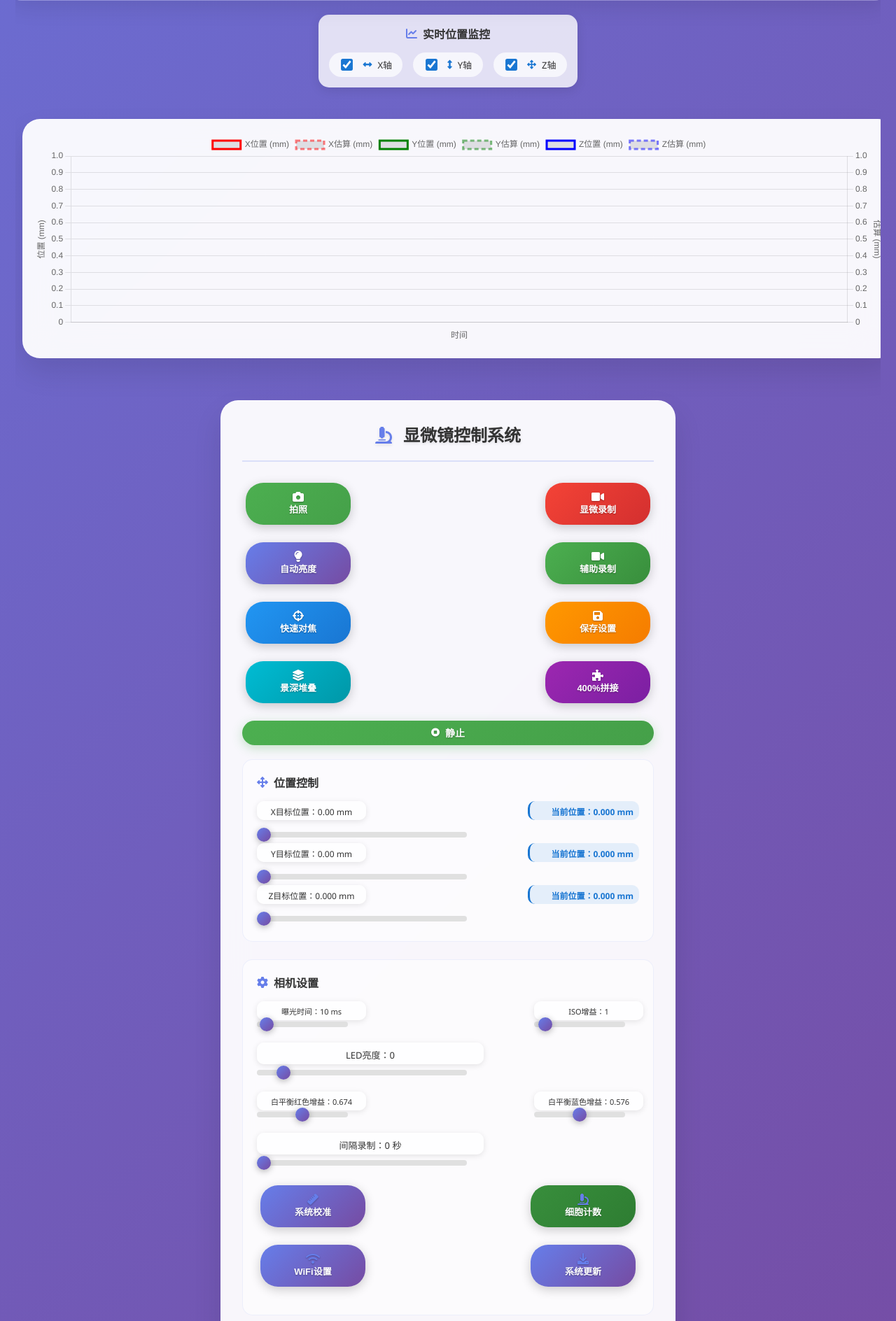
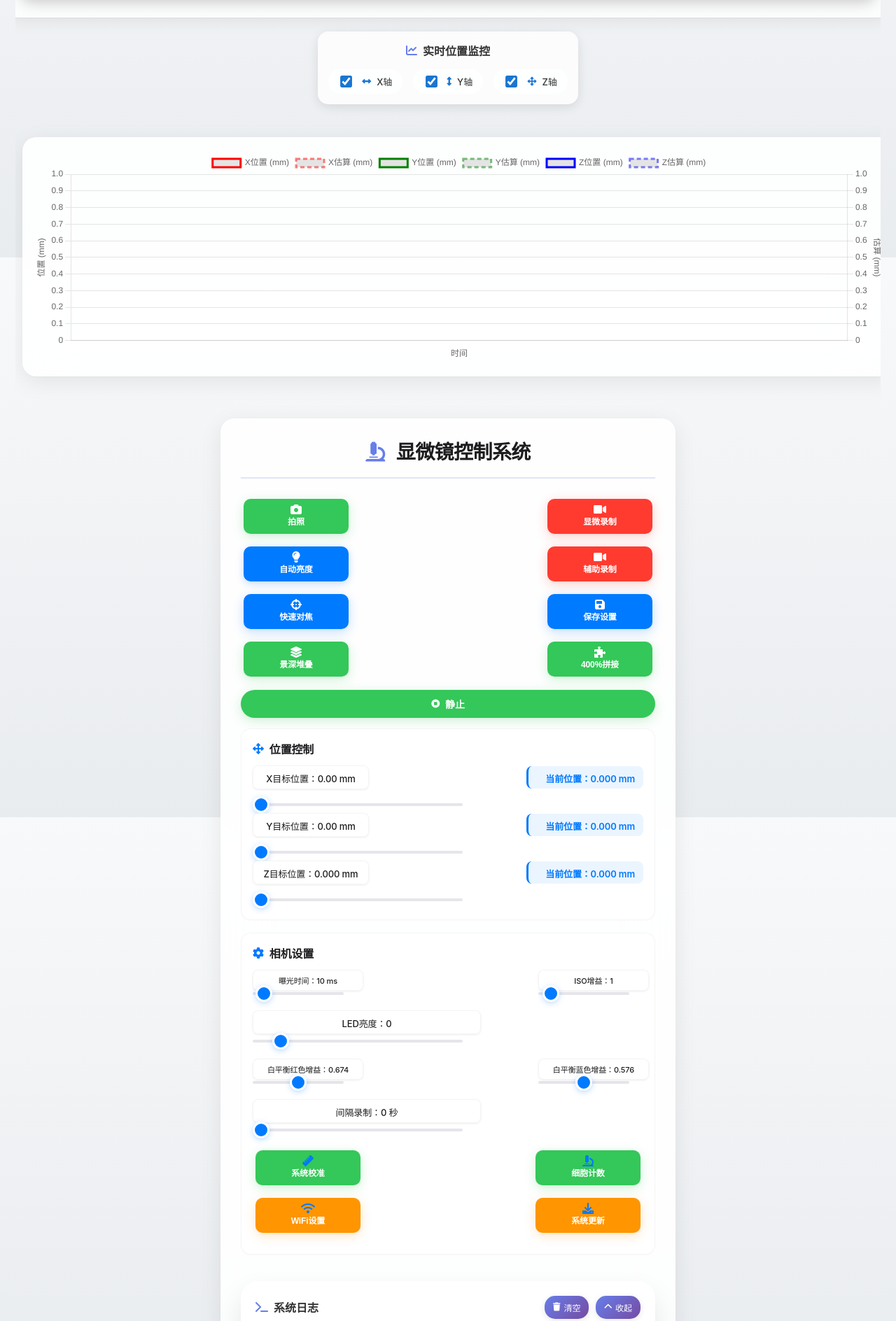
Before and after one commit to ctouchair/microscopy, a Flask app: page / in a window 1280 px wide. Shown: the part 2032-3920 px from the top of the page at 70% size. Run offline with Flask 2, Linux system fonts and the light colour scheme; parts of the project's set-up code (start-up, migrations or seed data) failed here and were passed over; some libraries are stand-ins or nearby versions.

Commit message:
normal update

```diff
--- a/static/css/style.css
+++ b/static/css/style.css
@@ -1,5 +1,5 @@
 html, body {
-    font-family: 'Segoe UI', Tahoma, Geneva, Verdana, sans-serif;
+    font-family: -apple-system, BlinkMacSystemFont, 'SF Pro Display', 'Helvetica Neue', Helvetica, Arial, sans-serif;
     display: flex;
     justify-content: center;
     align-items: center;
@@ -7,8 +7,10 @@ html, body {
     margin: 0;
     padding: 0;
     overflow-y: auto;
-    background: linear-gradient(135deg, #667eea 0%, #764ba2 100%);
+    background: linear-gradient(180deg, #f8f9fa 0%, #e9ecef 100%);
+    background-attachment: fixed;
     min-height: 100vh;
+    color: #1d1d1f;
 }
 
 .container {
@@ -115,53 +178,53 @@ html, body {
     margin-left: 30px;
     margin-top: 0;
     box-sizing: border-box;
-    background: rgba(255, 255, 255, 0.95);
-    backdrop-filter: blur(20px);
-    border-radius: 25px;
-    box-shadow: 0 20px 40px rgba(0, 0, 0, 0.1);
-    padding: 30px 30px 25px 30px;
-    transition: all 0.3s ease;
-    border: 1px solid rgba(255, 255, 255, 0.3);
+    background: rgba(255, 255, 255, 0.9);
+    backdrop-filter: blur(30px);
+    border-radius: 20px;
+    box-shadow: 0 8px 32px rgba(0, 0, 0, 0.08), 0 1px 3px rgba(0, 0, 0, 0.04);
+    padding: 32px 28px 28px 28px;
+    transition: all 0.3s cubic-bezier(0.25, 0.46, 0.45, 0.94);
+    border: 1px solid rgba(255, 255, 255, 0.4);
     display: flex;
     flex-direction: column;
 }
 
 .controls:hover {
-    box-shadow: 0 25px 50px rgba(0, 0, 0, 0.15);
-    transform: translateY(-5px);
+    box-shadow: 0 12px 40px rgba(0, 0, 0, 0.12), 0 2px 6px rgba(0, 0, 0, 0.06);
+    transform: translateY(-2px);
 }
 
 .button-row {
     display: flex;
     justify-content: space-between;
     width: 100%;
-    margin-bottom: 15px;
+    margin-bottom: 10px;
     box-sizing: border-box;
 }
 
 .btn {
-    background: linear-gradient(135deg, #667eea 0%, #764ba2 100%);
-    padding: 12px 15px;
-    margin: 5px;
+    background: #007AFF;
+    padding: 6px 12px;
+    margin: 4px;
     cursor: pointer;
     width: 150px;
-    height: 60px;
-    border-radius: 25px;
+    height: 50px;
+    border-radius: 10px;
     flex-direction: row;
     border: none;
-    font-size: 13px;
+    font-size: 12px;
     font-weight: 600;
-    transition: all 0.3s ease;
-    box-shadow: 0 4px 15px rgba(0, 0, 0, 0.2);
+    transition: all 0.3s cubic-bezier(0.25, 0.46, 0.45, 0.94);
+    box-shadow: 0 3px 12px rgba(0, 122, 255, 0.24), 0 1px 3px rgba(0, 0, 0, 0.04);
     color: white;
-    text-shadow: 0 1px 2px rgba(0, 0, 0, 0.3);
     position: relative;
     overflow: hidden;
     display: flex;
     flex-direction: column;
     align-items: center;
     justify-content: center;
-    line-height: 1.2;
+    line-height: 1.3;
+    letter-spacing: -0.01em;
 }
 
 .btn i {
@@ -189,46 +252,33 @@ html, body {
     left: 100%;
 }
 
-/* 拍照按钮 - 绿色系 */
-#capture {
-    background: linear-gradient(135deg, #4CAF50 0%, #45a049 100%);
-}
-
-#capture:hover {
-    background: linear-gradient(135deg, #45a049 0%, #388e3c 100%);
-    transform: translateY(-3px);
-    box-shadow: 0 8px 25px rgba(76, 175, 80, 0.4);
-}
-
-/* 录制按钮 - 红色系 */
-#recordBtn {
-    background: linear-gradient(135deg, #f44336 0%, #d32f2f 100%);
-}
-
-#recordBtn:hover {
-    background: linear-gradient(135deg, #d32f2f 0%, #b71c1c 100%);
-    transform: translateY(-3px);
-    box-shadow: 0 8px 25px rgba(244, 67, 54, 0.4);
-}
-
-#recordBtn.recording {
-    background: linear-gradient(135deg, #ff9800 0%, #f57c00 100%);
-    animation: pulse 2s infinite;
-}
-
-/* 辅助摄像头录制按钮 - 绿色系 */
-#recordCam1Btn {
-    background: linear-gradient(135deg, #4CAF50 0%, #388E3C 100%);
-}
-
-#recordCam1Btn:hover {
-    background: linear-gradient(135deg, #388E3C 0%, #2E7D32 100%);
-    transform: translateY(-3px);
-    box-shadow: 0 8px 25px rgba(76, 175, 80, 0.4);
-}
-
-#recordCam1Btn.recording {
-    background: linear-gradient(135deg, #ff9800 0%, #f57c00 100%);
+/* 绿色 - 拍照和图像处理类按钮 */
+#capture, #captureCam1Btn, #stitch_images, #focus_stack, #cell_count, #calibrate {
+    background: #34C759;
+    box-shadow: 0 4px 16px rgba(52, 199, 89, 0.24), 0 1px 3px rgba(0, 0, 0, 0.04);
+}
+
+#capture:hover, #captureCam1Btn:hover, #stitch_images:hover, #focus_stack:hover, #cell_count:hover, #calibrate:hover {
+    background: #30D158;
+    transform: translateY(-1px);
+    box-shadow: 0 8px 24px rgba(52, 199, 89, 0.32), 0 2px 6px rgba(0, 0, 0, 0.06);
+}
+
+/* 红色 - 录制类按钮 */
+#recordBtn, #recordCam1Btn {
+    background: #FF3B30;
+    box-shadow: 0 4px 16px rgba(255, 59, 48, 0.24), 0 1px 3px rgba(0, 0, 0, 0.04);
+}
+
+#recordBtn:hover, #recordCam1Btn:hover {
+    background: #FF453A;
+    transform: translateY(-1px);
+    box-shadow: 0 8px 24px rgba(255, 59, 48, 0.32), 0 2px 6px rgba(0, 0, 0, 0.06);
+}
+
+#recordBtn.recording, #recordCam1Btn.recording {
+    background: #FF9500;
+    box-shadow: 0 4px 16px rgba(255, 149, 0, 0.24), 0 1px 3px rgba(0, 0, 0, 0.04);
     animation: pulse 2s infinite;
 }
 
@@ -370,115 +420,53 @@ html, body {
 
 
 
-/* 快速对焦按钮 - 蓝色系 */
-#fast_focus {
-    background: linear-gradient(135deg, #2196F3 0%, #1976D2 100%);
-}
-
-#fast_focus:hover {
-    background: linear-gradient(135deg, #1976D2 0%, #1565C0 100%);
-    transform: translateY(-3px);
-    box-shadow: 0 8px 25px rgba(33, 150, 243, 0.4);
-}
-
-/* 保存设置按钮 - 橙色系 */
-#save_config {
-    background: linear-gradient(135deg, #FF9800 0%, #F57C00 100%);
-}
-
-#save_config:hover {
-    background: linear-gradient(135deg, #F57C00 0%, #E65100 100%);
-    transform: translateY(-3px);
-    box-shadow: 0 8px 25px rgba(255, 152, 0, 0.4);
-}
-
-/* 图像拼接按钮 - 紫色系 */
-#stitch_images {
-    background: linear-gradient(135deg, #9c27b0 0%, #7b1fa2 100%);
-}
-
-#stitch_images:hover {
-    background: linear-gradient(135deg, #7b1fa2 0%, #6a1b9a 100%);
-    transform: translateY(-3px);
-    box-shadow: 0 8px 25px rgba(156, 39, 176, 0.4);
-}
-
-#stitch_images:disabled {
-    background: linear-gradient(135deg, #9e9e9e 0%, #757575 100%);
-    color: #e0e0e0;
+/* 蓝色 - 控制和设置类按钮 */
+#fast_focus, #save_config, #autoBrightnessBtn0, #autoBrightnessBtn1 {
+    background: #007AFF;
+    box-shadow: 0 4px 16px rgba(0, 122, 255, 0.24), 0 1px 3px rgba(0, 0, 0, 0.04);
+}
+
+#fast_focus:hover, #save_config:hover, #autoBrightnessBtn0:hover, #autoBrightnessBtn1:hover {
+    background: #0984FF;
+    transform: translateY(-1px);
+    box-shadow: 0 8px 24px rgba(0, 122, 255, 0.32), 0 2px 6px rgba(0, 0, 0, 0.06);
+}
+
+/* 自动亮度按钮特殊处理 - 保持蓝色但文字颜色调整 */
+#autoBrightnessBtn0 {
+    color: white;
+}
+
+/* 绿色按钮的禁用状态 */
+#stitch_images:disabled, #focus_stack:disabled, #cell_count:disabled {
+    background: #8E8E93;
+    color: rgba(255, 255, 255, 0.6);
     cursor: not-allowed;
     transform: none;
-}
-
-#stitch_images:disabled:hover {
-    background: linear-gradient(135deg, #9e9e9e 0%, #757575 100%);
+    box-shadow: 0 2px 8px rgba(142, 142, 147, 0.16), 0 1px 2px rgba(0, 0, 0, 0.04);
+}
+
+#stitch_images:disabled:hover, #focus_stack:disabled:hover, #cell_count:disabled:hover {
+    background: #8E8E93;
     transform: none;
-    box-shadow: 0 4px 15px rgba(0, 0, 0, 0.2);
-}
-
-/* 景深堆叠按钮 - 青色系 */
-#focus_stack {
-    background: linear-gradient(135deg, #00bcd4 0%, #0097a7 100%);
-}
-
-#focus_stack:hover {
-    background: linear-gradient(135deg, #0097a7 0%, #00838f 100%);
-    transform: translateY(-3px);
-    box-shadow: 0 8px 25px rgba(0, 188, 212, 0.4);
-}
-
-#focus_stack:disabled {
-    background: linear-gradient(135deg, #9e9e9e 0%, #757575 100%);
-    color: #e0e0e0;
-    cursor: not-allowed;
-    transform: none;
-}
-
-#focus_stack:disabled:hover {
-    background: linear-gradient(135deg, #9e9e9e 0%, #757575 100%);
-    transform: none;
-    box-shadow: 0 4px 15px rgba(0, 0, 0, 0.2);
-}
-
-/* 细胞计数按钮 - 深绿色系 */
-#cell_count {
-    background: linear-gradient(135deg, #388e3c 0%, #2e7d32 100%);
-}
-
-#cell_count:hover {
-    background: linear-gradient(135deg, #2e7d32 0%, #1b5e20 100%);
-    transform: translateY(-3px);
-    box-shadow: 0 8px 25px rgba(56, 142, 60, 0.4);
-}
-
-#cell_count:disabled {
-    background: linear-gradient(135deg, #9e9e9e 0%, #757575 100%);
-    color: #e0e0e0;
-    cursor: not-allowed;
-    transform: none;
-}
-
-#cell_count:disabled:hover {
-    background: linear-gradient(135deg, #9e9e9e 0%, #757575 100%);
-    transform: none;
-    box-shadow: 0 4px 15px rgba(0, 0, 0, 0.2);
+    box-shadow: 0 2px 8px rgba(142, 142, 147, 0.16), 0 1px 2px rgba(0, 0, 0, 0.04);
 }
 
 
 
 .btn:hover {
-    transform: translateY(-3px);
-    box-shadow: 0 8px 25px rgba(0, 0, 0, 0.3);
+    transform: translateY(-1px);
+    box-shadow: 0 8px 24px rgba(0, 122, 255, 0.32), 0 2px 6px rgba(0, 0, 0, 0.06);
 }
 
 .btn:active {
-    transform: translateY(-1px);
-    box-shadow: 0 4px 15px rgba(0, 0, 0, 0.2);
+    transform: translateY(0px);
+    box-shadow: 0 2px 8px rgba(0, 122, 255, 0.24), 0 1px 3px rgba(0, 0, 0, 0.04);
 }
 
 .btn:focus {
     outline: none;
-    box-shadow: 0 0 0 3px rgba(79, 195, 247, 0.5);
+    box-shadow: 0 0 0 4px rgba(0, 122, 255, 0.2);
 }
 
 /* 录制按钮的脉冲动画 */
@@ -515,13 +503,13 @@ html, body {
 
 input[type="range"] {
     padding: 0px;
-    margin: 8px 0px;
+    margin: 10px 0px;
     width: 300px;
-    height: 8px;
-    border-radius: 10px;
-    transition: all 0.3s ease;
+    height: 4px;
+    border-radius: 2px;
+    transition: all 0.3s cubic-bezier(0.25, 0.46, 0.45, 0.94);
     cursor: pointer;
-    background: linear-gradient(to right, #e0e0e0, #e0e0e0);
+    background: #E5E5EA;
     outline: none;
     -webkit-appearance: none;
 }
@@ -529,28 +517,29 @@ input[type="range"] {
 input[type="range"]::-webkit-slider-thumb {
     -webkit-appearance: none;
     appearance: none;
-    width: 20px;
-    height: 20px;
+    width: 24px;
+    height: 24px;
     border-radius: 50%;
-    background: linear-gradient(135deg, #667eea 0%, #764ba2 100%);
+    background: #007AFF;
     cursor: pointer;
-    box-shadow: 0 2px 10px rgba(0, 0, 0, 0.3);
-    transition: all 0.3s ease;
+    box-shadow: 0 2px 8px rgba(0, 122, 255, 0.24), 0 1px 3px rgba(0, 0, 0, 0.04);
+    transition: all 0.3s cubic-bezier(0.25, 0.46, 0.45, 0.94);
+    border: 3px solid #ffffff;
 }
 
 input[type="range"]::-webkit-slider-thumb:hover {
-    transform: scale(1.2);
-    box-shadow: 0 4px 15px rgba(0, 0, 0, 0.4);
+    transform: scale(1.1);
+    box-shadow: 0 4px 16px rgba(0, 122, 255, 0.32), 0 2px 6px rgba(0, 0, 0, 0.06);
 }
 
 input[type="range"]::-moz-range-thumb {
-    width: 20px;
-    height: 20px;
+    width: 24px;
+    height: 24px;
     border-radius: 50%;
-    background: linear-gradient(135deg, #667eea 0%, #764ba2 100%);
+    background: #007AFF;
     cursor: pointer;
-    border: none;
-    box-shadow: 0 2px 10px rgba(0, 0, 0, 0.3);
+    border: 3px solid #ffffff;
+    box-shadow: 0 2px 8px rgba(0, 122, 255, 0.24), 0 1px 3px rgba(0, 0, 0, 0.04);
 }
 
 input[type="range"]:hover {
@@ -573,20 +562,22 @@ input[type="range"]:focus {
 }
 
 .slider-value {
-    padding: 6px 8px;
+    padding: 8px 12px;
     width: 140px;
-    height: 15px;
+    height: 16px;
     pointer-events: none;
-    font-size: 12px;
+    font-size: 13px;
     font-weight: 500;
-    color: #333;
-    background: rgba(255, 255, 255, 0.8);
-    border-radius: 10px;
+    color: #1d1d1f;
+    background: rgba(255, 255, 255, 0.9);
+    border-radius: 8px;
     text-align: center;
-    box-shadow: 0 2px 8px rgba(0, 0, 0, 0.1);
+    box-shadow: 0 1px 3px rgba(0, 0, 0, 0.08);
     white-space: nowrap;
     overflow: hidden;
     text-overflow: ellipsis;
+    letter-spacing: -0.01em;
+    border: 1px solid rgba(0, 0, 0, 0.04);
 }
 
 .slider-group .slider-value {
@@ -637,31 +628,32 @@ input[type="range"]:focus {
 }
 
 .current-position {
-    padding: 6px 8px;
+    padding: 8px 12px;
     width: 140px;
-    height: 15px;
+    height: 16px;
     pointer-events: none;
-    color: #1976d2;
+    color: #007AFF;
     font-weight: 600;
-    font-size: 12px;
+    font-size: 13px;
     text-align: right;
-    background: rgba(25, 118, 210, 0.1);
-    border-radius: 10px;
-    border-left: 3px solid #1976d2;
+    background: rgba(0, 122, 255, 0.08);
+    border-radius: 8px;
+    border-left: 3px solid #007AFF;
     white-space: nowrap;
     overflow: hidden;
     text-overflow: ellipsis;
+    letter-spacing: -0.01em;
 }
 
 .indicator {
     width: 135px;
-    height: 35px;
-    padding: 10px;
-    margin: 5px;
+    height: 40px;
+    padding: 12px;
+    margin: 6px;
     cursor: pointer;
-    border-radius: 25px;
-    background: linear-gradient(135deg, #4CAF50 0%, #45a049 100%);
-    transition: all 0.3s ease;
+    border-radius: 20px;
+    background: #34C759;
+    transition: all 0.3s cubic-bezier(0.25, 0.46, 0.45, 0.94);
     flex-direction: row;
     display: flex;
     align-items: center;
@@ -672,37 +664,37 @@ input[type="range"]:focus {
     text-align: center;
     user-select: none;
     border: none;
-    box-shadow: 0 4px 15px rgba(76, 175, 80, 0.3);
-    text-shadow: 0 1px 2px rgba(0, 0, 0, 0.3);
+    box-shadow: 0 4px 16px rgba(52, 199, 89, 0.24), 0 1px 3px rgba(0, 0, 0, 0.04);
+    letter-spacing: -0.01em;
     position: relative;
 }
 
 .indicator.moving {
-    background: linear-gradient(135deg, #f44336 0%, #d32f2f 100%);
-    box-shadow: 0 4px 15px rgba(244, 67, 54, 0.3);
+    background: #FF3B30;
+    box-shadow: 0 4px 16px rgba(255, 59, 48, 0.24), 0 1px 3px rgba(0, 0, 0, 0.04);
     animation: stop-pulse 1.5s infinite;
     cursor: pointer;
 }
 
 .indicator.moving:hover {
-    background: linear-gradient(135deg, #e53935 0%, #c62828 100%);
-    box-shadow: 0 6px 20px rgba(244, 67, 54, 0.4);
-    transform: translateY(-2px);
+    background: #FF453A;
+    box-shadow: 0 8px 24px rgba(255, 59, 48, 0.32), 0 2px 6px rgba(0, 0, 0, 0.06);
+    transform: translateY(-1px);
 }
 
 .indicator:hover {
-    transform: translateY(-2px);
-    box-shadow: 0 6px 20px rgba(0, 0, 0, 0.2);
+    transform: translateY(-1px);
+    box-shadow: 0 8px 24px rgba(52, 199, 89, 0.32), 0 2px 6px rgba(0, 0, 0, 0.06);
 }
 
 .indicator:active {
     transform: translateY(0);
-    box-shadow: 0 4px 15px rgba(0, 0, 0, 0.2);
+    box-shadow: 0 2px 8px rgba(52, 199, 89, 0.24), 0 1px 3px rgba(0, 0, 0, 0.04);
 }
 
 .indicator:focus {
     outline: none;
-    box-shadow: 0 0 0 3px rgba(79, 195, 247, 0.5);
+    box-shadow: 0 0 0 4px rgba(52, 199, 89, 0.2);
 }
 
 .indicator-full-width {
@@ -712,25 +704,25 @@ input[type="range"]:focus {
 }
 
 .chart-container {
-    background: rgba(255, 255, 255, 0.95);
-    backdrop-filter: blur(20px);
-    border-radius: 25px;
-    box-shadow: 0 20px 40px rgba(0, 0, 0, 0.1);
-    padding: 25px 20px 20px 20px;
-    margin-top: 30px;
-    margin-bottom: 20px;
+    background: rgba(255, 255, 255, 0.9);
+    backdrop-filter: blur(30px);
+    border-radius: 20px;
+    box-shadow: 0 8px 32px rgba(0, 0, 0, 0.08), 0 1px 3px rgba(0, 0, 0, 0.04);
+    padding: 28px 24px 24px 24px;
+    margin-top: 32px;
+    margin-bottom: 24px;
     display: flex;
     justify-content: center;
     max-width: 1200px;
     width: 100%;
-    margin: 30px auto 0 auto;
-    transition: all 0.3s ease;
-    border: 1px solid rgba(255, 255, 255, 0.3);
+    margin: 32px auto 0 auto;
+    transition: all 0.3s cubic-bezier(0.25, 0.46, 0.45, 0.94);
+    border: 1px solid rgba(255, 255, 255, 0.4);
 }
 
 .chart-container:hover {
-    box-shadow: 0 25px 50px rgba(0, 0, 0, 0.15);
-    transform: translateY(-3px);
+    box-shadow: 0 12px 40px rgba(0, 0, 0, 0.12), 0 2px 6px rgba(0, 0, 0, 0.06);
+    transform: translateY(-2px);
 }
 
 #mainChart {
@@ -786,10 +778,11 @@ input[type="range"]:focus {
 
 .controls-header h2 {
     margin: 0;
-    color: #333;
-    font-size: 24px;
+    color: #1d1d1f;
+    font-size: 28px;
     font-weight: 700;
-    text-shadow: 0 2px 4px rgba(0, 0, 0, 0.1);
+    letter-spacing: -0.02em;
+    line-height: 1.1;
 }
 
 .controls-header i {
@@ -798,35 +791,37 @@ input[type="range"]:focus {
 }
 
 .control-section {
-    margin-bottom: 25px;
-    padding: 20px;
-    background: rgba(255, 255, 255, 0.5);
-    border-radius: 15px;
-    border: 1px solid rgba(102, 126, 234, 0.1);
+    margin-bottom: 18px;
+    padding: 16px;
+    background: rgba(255, 255, 255, 0.6);
+    border-radius: 14px;
+    border: 1px solid rgba(0, 0, 0, 0.04);
     box-sizing: border-box;
+    box-shadow: 0 1px 3px rgba(0, 0, 0, 0.02);
 }
 
 .control-section h4 {
-    margin: 0 0 15px 0;
-    color: #333;
+    margin: 0 0 12px 0;
+    color: #1d1d1f;
     font-size: 16px;
     font-weight: 600;
+    letter-spacing: -0.01em;
     display: flex;
     align-items: center;
     gap: 8px;
 }
 
 .control-section i {
-    color: #667eea;
+    color: #007AFF;
 }
 
 .preview h3, .preview-cam1 h3 {
-    margin: 0 0 15px 0;
-    color: white;
-    font-size: 18px;
+    margin: 0 0 16px 0;
+    color: #1d1d1f;
+    font-size: 20px;
     font-weight: 600;
     text-align: center;
-    text-shadow: 0 2px 4px rgba(0, 0, 0, 0.5);
+    letter-spacing: -0.01em;
     display: flex;
     align-items: center;
     justify-content: center;
@@ -1527,6 +1522,175 @@ input[type="range"]:focus {
     to { transform: rotate(360deg); }
 }
 
+
+/* 橙色 - 系统和工具类按钮 */
+#wifiBtn, #updateBtn {
+    background: #FF9500;
+    box-shadow: 0 4px 16px rgba(255, 149, 0, 0.24), 0 1px 3px rgba(0, 0, 0, 0.04);
+}
+
+#wifiBtn:hover, #updateBtn:hover {
+    background: #FFAD33;
+    transform: translateY(-1px);
+    box-shadow: 0 8px 24px rgba(255, 149, 0, 0.32), 0 2px 6px rgba(0, 0, 0, 0.06);
+}
+
+
+/* 系统更新模态框样式 */
+.update-section {
+    display: flex;
+    flex-direction: column;
+    gap: 25px;
+}
+
+.version-info {
+    background: rgba(255, 255, 255, 0.05);
+    padding: 20px;
+    border-radius: 10px;
+    border: 1px solid rgba(255, 255, 255, 0.1);
+}
+
+.version-info h4 {
+    margin: 0 0 15px 0;
+    color: #4CAF50;
+    display: flex;
+    align-items: center;
+    gap: 8px;
+}
+
+.version-details {
+    display: flex;
+    flex-direction: column;
+    gap: 12px;
+}
+
+.version-item {
+    display: flex;
+    justify-content: space-between;
+    align-items: center;
+    padding: 8px 0;
+    border-bottom: 1px solid rgba(255, 255, 255, 0.1);
+}
+
+.version-item:last-child {
+    border-bottom: none;
+}
+
+.version-label {
+    font-weight: 600;
+    color: #b0b0b0;
+    min-width: 80px;
+}
+
+.version-value {
+    color: #e0e0e0;
+    text-align: right;
+    flex: 1;
+    margin-left: 15px;
+}
+
+.update-controls {
+    background: rgba(255, 255, 255, 0.05);
+    padding: 20px;
+    border-radius: 10px;
+    border: 1px solid rgba(255, 255, 255, 0.1);
+}
+
+.update-buttons {
+    display: flex;
+    gap: 15px;
+    justify-content: center;
+}
+
+.update-progress {
+    background: rgba(33, 150, 243, 0.1);
+    border: 1px solid #2196F3;
+    border-radius: 10px;
+    padding: 20px;
+}
+
+.update-progress h4 {
+    margin: 0 0 15px 0;
+    color: #2196F3;
+    display: flex;
+    align-items: center;
+    gap: 8px;
+}
+
+.progress-info {
+    display: flex;
+    flex-direction: column;
+    gap: 15px;
+}
+
+.progress-item {
+    display: flex;
+    justify-content: space-between;
+    align-items: center;
+}
+
+.progress-label {
+    font-weight: 600;
+    color: #b0b0b0;
+}
+
+.progress-value {
+    color: #2196F3;
+    font-weight: 500;
+}
+
+.progress-bar {
+    width: 100%;
+    height: 8px;
+    background: rgba(255, 255, 255, 0.1);
+    border-radius: 4px;
+    overflow: hidden;
+}
+
+.progress-fill {
+    height: 100%;
+    background: linear-gradient(90deg, #2196F3, #4CAF50);
+    width: 0%;
+    transition: width 0.3s ease;
+    border-radius: 4px;
+}
+
+.update-result {
+    border-radius: 10px;
+    padding: 20px;
+}
+
+.update-result.success {
+    background: rgba(76, 175, 80, 0.1);
+    border: 1px solid #4CAF50;
+}
+
+.update-result.error {
+    background: rgba(244, 67, 54, 0.1);
+    border: 1px solid #F44336;
+}
+
+.update-result.success #updateResultContent {
+    color: #4CAF50;
+}
+
+.update-result.error #updateResultContent {
+    color: #F44336;
+}
+
+.version-value.new-version {
+    color: #4CAF50;
+    font-weight: 600;
+}
+
+.version-value.current-version {
+    color: #FF9800;
+}
+
+.version-value.up-to-date {
+    color: #4CAF50;
+}
+
 /* 响应式设计 */
 @media (max-width: 768px) {
     .modal-content {
```
Also changed, not shown: other parts of static/css/style.css (+87 -14 lines), utils.py (+29 -3 lines).
